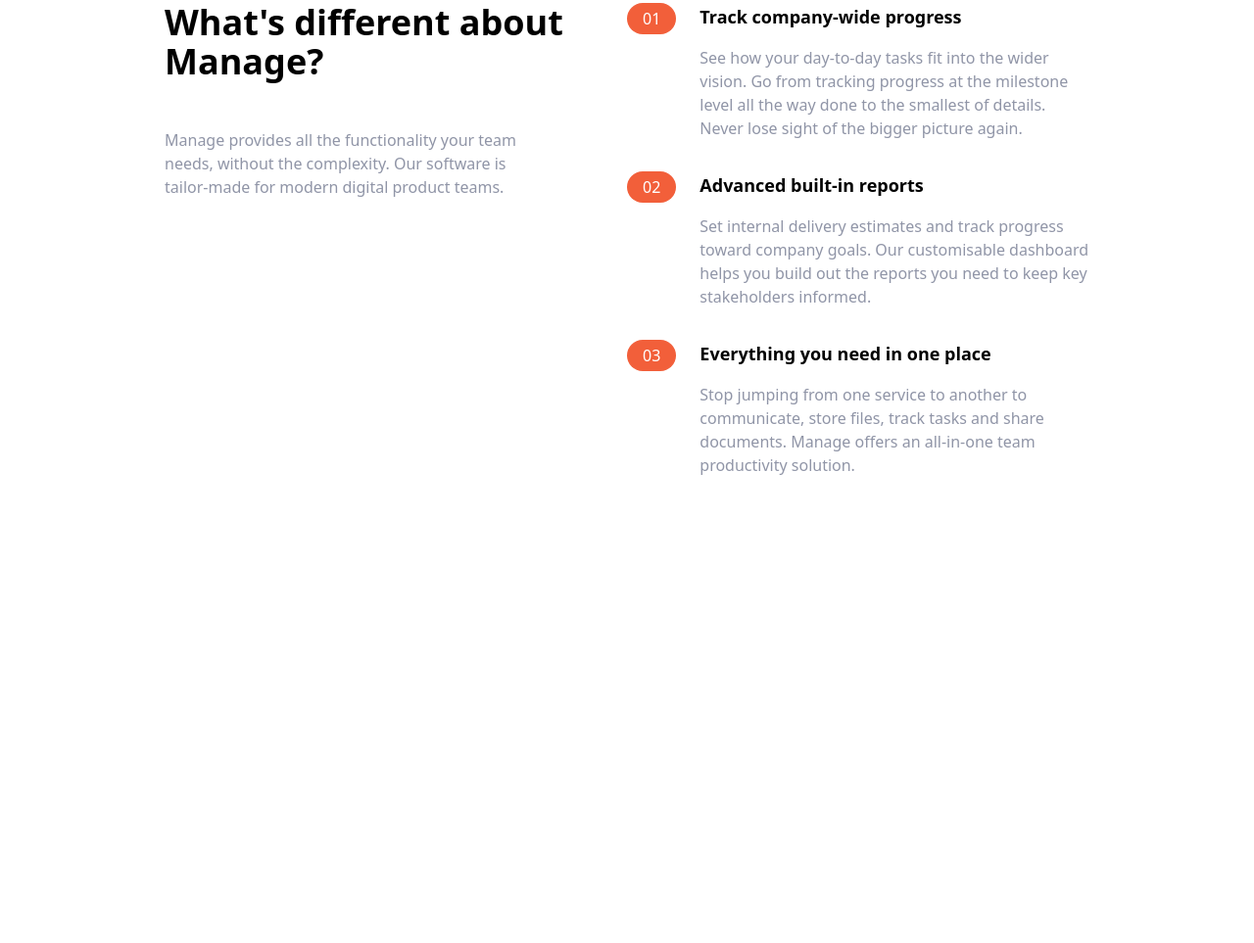
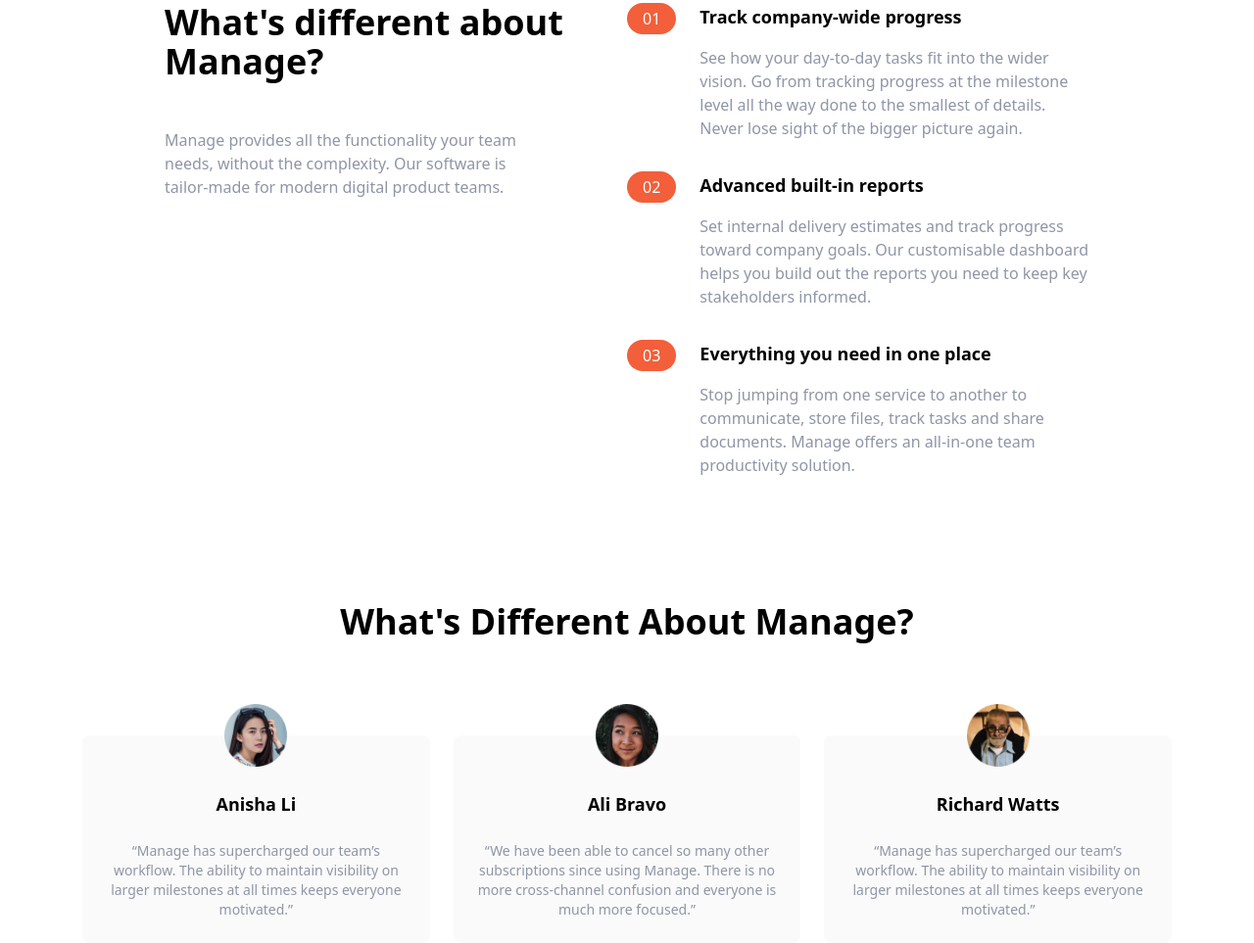
Before and after one commit to shrayan-bhattacharya/Web-Projects, a website: page Manage Landing Page/index.html in a window 1280 px wide. Shown: the part 653-1616 px from the top of the page at 98% size. Before the commit the page ends 1140 px from the top, so only its background shows below. Drawn offline with Linux system fonts and the light colour scheme.

Commit message:
Completed The Testimonial Section

```diff
--- a/Manage Landing Page/index.html
+++ b/Manage Landing Page/index.html
@@ -179,5 +179,56 @@
         </div>
       </div>
     </section>
+
+    <!-- Testimonials -->
+    <section id="testimonials">
+      <!-- Container -->
+      <div class="max-w-6xl px-5 mx-auto mt-32 text-center">
+        <!-- Heading -->
+        <h2 class="text-4xl font-bold text-center">
+          What's Different About Manage?
+        </h2>
+        <!-- Testimonials Container -->
+        <div class="flex flex-col mt-24 md:flex-row md:space-x-6">
+          <!-- Testimonial 1 -->
+          <div
+            class="flex flex-col items-center p-6 space-y-6 rounded-lg bg-veryLightGray md:w-1/3"
+          >
+            <img src="img/avatar-anisha.png" class="w-16 -mt-14" alt="" />
+            <h5 class="text-lg font-bold">Anisha Li</h5>
+            <p class="text-sm text-darkGrayishBlue">
+              “Manage has supercharged our team’s workflow. The ability to
+              maintain visibility on larger milestones at all times keeps
+              everyone motivated.”
+            </p>
+          </div>
+          <!-- Testimonial 2 -->
+          <div
+            class="hidden flex-col items-center p-6 space-y-6 rounded-lg bg-veryLightGray md:flex md:w-1/3"
+          >
+            <img src="img/avatar-ali.png" class="w-16 -mt-14" alt="" />
+            <h5 class="text-lg font-bold">Ali Bravo</h5>
+            <p class="text-sm text-darkGrayishBlue">
+              “We have been able to cancel so many other subscriptions since
+              using Manage. There is no more cross-channel confusion and
+              everyone is much more focused.”
+            </p>
+          </div>
+
+          <!-- Testimonial 3 -->
+          <div
+            class="hidden flex-col items-center p-6 space-y-6 rounded-lg bg-veryLightGray md:flex md:w-1/3"
+          >
+            <img src="img/avatar-richard.png" class="w-16 -mt-14" alt="" />
+            <h5 class="text-lg font-bold">Richard Watts</h5>
+            <p class="text-sm text-darkGrayishBlue">
+              “Manage has supercharged our team’s workflow. The ability to
+              maintain visibility on larger milestones at all times keeps
+              everyone motivated.”
+            </p>
+          </div>
+        </div>
+      </div>
+    </section>
   </body>
 </html>
```
